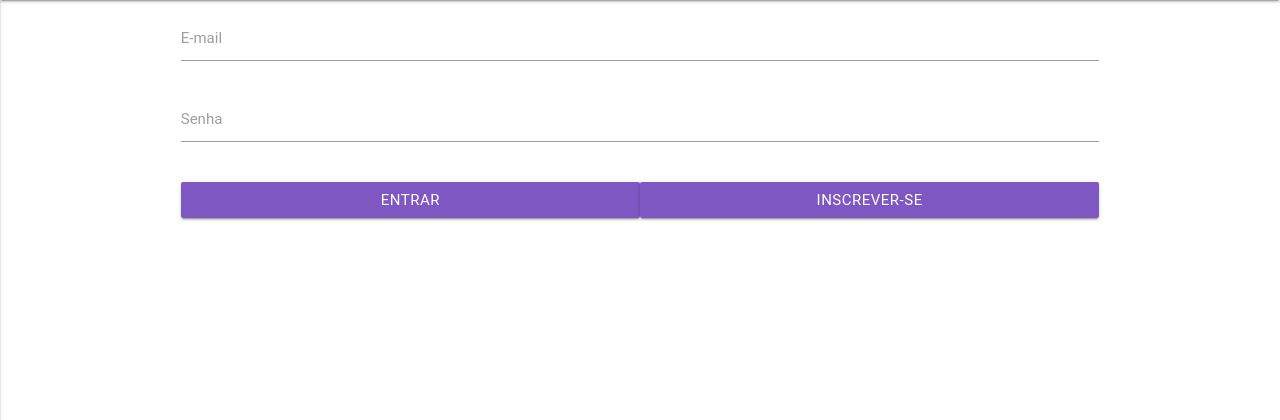
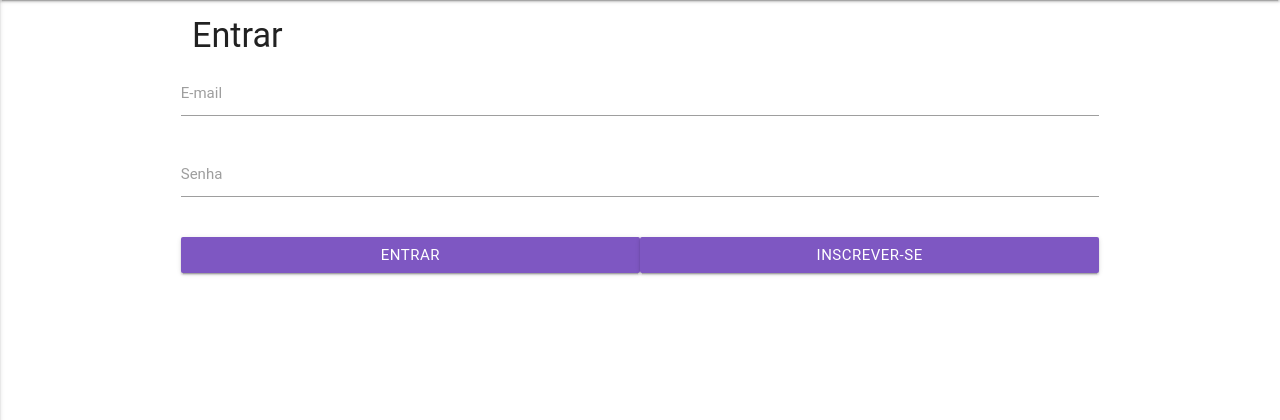
Before and after one commit to eduardosvieira/mamom, a Flask app: page /mamom/login/ in a window 1280 px wide. Shown: the part 64-484 px from the top of the page. Run offline with Flask 2, Linux system fonts and the light colour scheme; some web fonts are replaced.

Commit message:
adding information about page at login.html

```diff
--- a/mamom/templates/login/login.html
+++ b/mamom/templates/login/login.html
@@ -31,6 +31,8 @@
   </nav>
 
   <div class="container">
+    <h4>Entrar</h4>
+
     <form action="/mamom/login/" method="POST">
       {% if error %}
         <div class="row">
```
